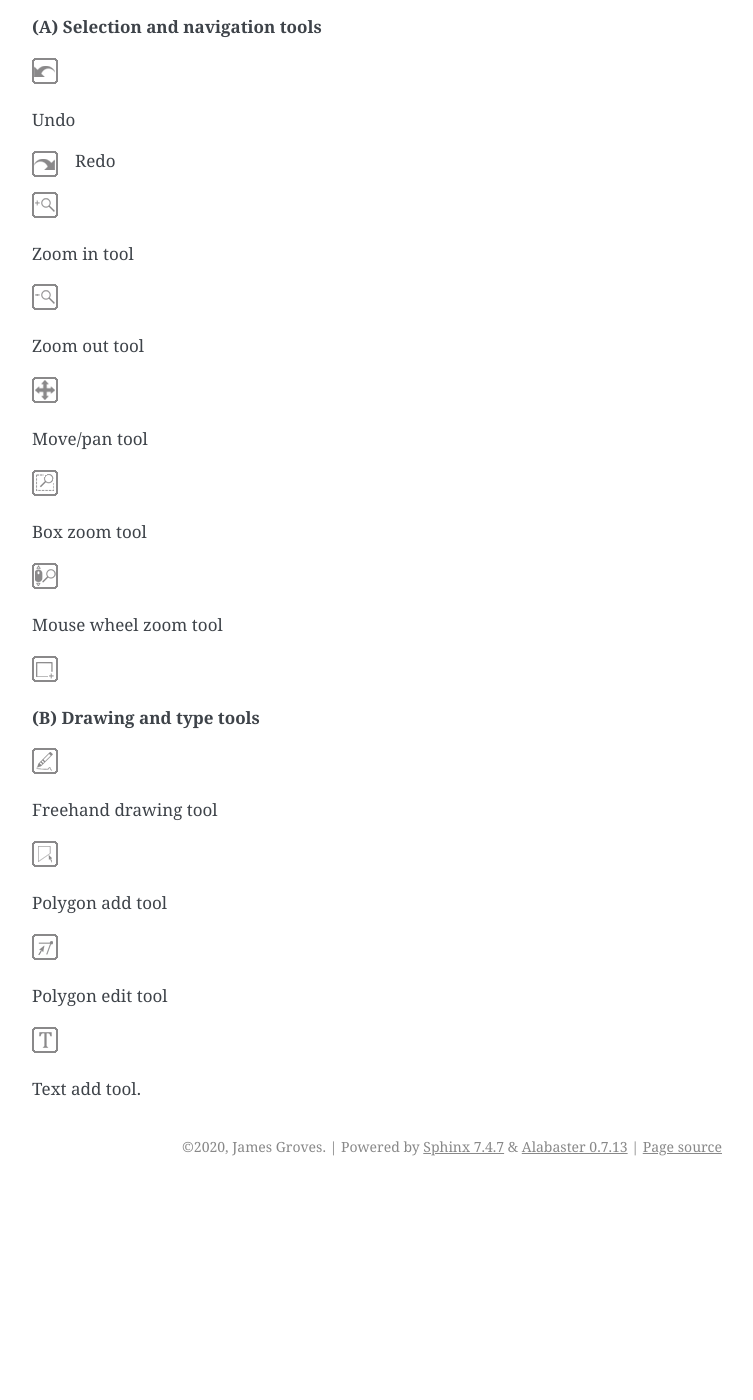
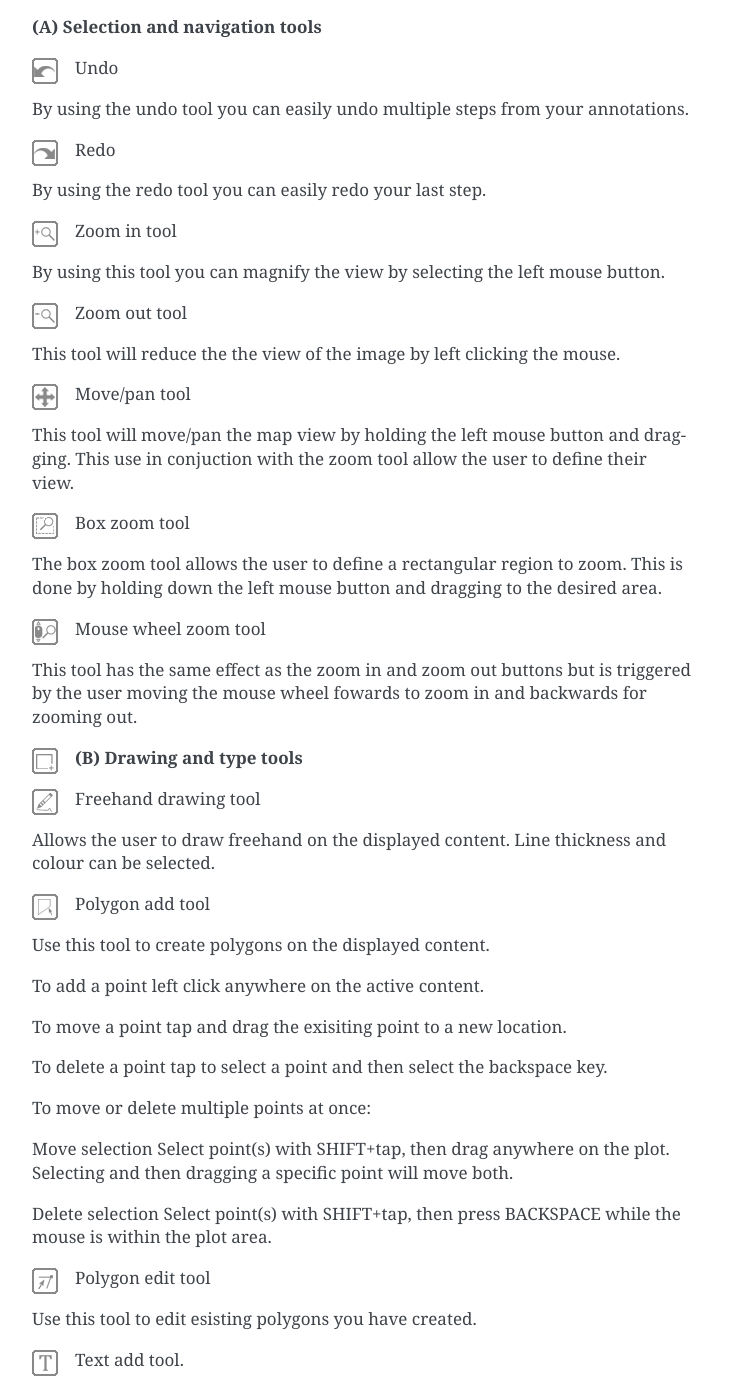
Before and after one commit to lecjlg/barc-docs, a Sphinx documentation site: the page built from docs/source/userguide.rst, in a window 1280 px wide and 1400 px high, scrolled down 1292 px. Shown: the whole window, without its empty margins (388-1141 px from the left). Built offline with Sphinx 7.4.7, drawn with Linux system fonts in a browser that asks for light colours; before the commit the page ends 2478 px from its top, so only the background shows below that.

Commit message:
more info on the main toolbar tools added

```diff
--- a/docs/source/userguide.rst
+++ b/docs/source/userguide.rst
@@ -49,8 +49,11 @@ The toolbar contains two distinct sets of tools. The first set (A) are used for
     :width: 26px
     :height: 30px
     :alt: Undo button
+    :align: left
 
 Undo
+
+By using the undo tool you can easily undo multiple steps from your annotations.
 
 .. image:: /images/redo.png
     :width: 26px
@@ -60,72 +63,121 @@ Undo
 
 Redo
 
+By using the redo tool you can easily redo your last step.
+
+
 .. image:: /images/zoomin.png
     :width: 26px
     :height: 30px
     :alt: Zoom in button
+    :align: left
+
 
 Zoom in tool
+
+By using this tool you can magnify the view by selecting the left mouse button.
 
 .. image:: /images/zoomout.png
     :width: 26px
     :height: 30px
     :alt: Zoom out button
+    :align: left
+
 
 Zoom out tool
+
+This tool will reduce the the view of the image by left clicking the mouse.
 
 .. image:: /images/move.png
     :width: 26px
     :height: 30px
     :alt: Pan/move button
+    :align: left
 
 Move/pan tool
+
+This tool will move/pan the map view by holding the left mouse button and dragging. This use in conjuction with the zoom tool allow the user to define their view.
 
 .. image:: /images/boxzoom.png
     :width: 26px
     :height: 30px
     :alt: Box selection zoom
+    :align: left
 
 Box zoom tool
+
+The box zoom tool allows the user to define a rectangular region to zoom. This is done by holding down the left mouse button and dragging to the desired area.
 
 .. image:: /images/wheelzoom.png
     :width: 26px
     :height: 30px
     :alt: Mouse wheel zoom
+    :align: left
 
 Mouse wheel zoom tool
+
+This tool has the same effect as the zoom in and zoom out buttons but is triggered by the user moving the mouse wheel fowards to zoom in and backwards for zooming out.
 
 .. image:: /images/boxadd.png
     :width: 26px
     :height: 30px
     :alt: Box add button
+    :align: left
+
+
 
 **(B) Drawing and type tools**
+
 
 .. image:: /images/freehand.png
     :width: 26px
     :height: 30px
     :alt: Freehand drawing tool
+    :align: left
 
 Freehand drawing tool
+
+Allows the user to draw freehand on the displayed content. Line thickness and colour can be selected.
 
 .. image:: /images/polyadd.png
     :width: 26px
     :height: 30px
     :alt: Polygon add tool
+    :align: left
 
 Polygon add tool
+
+Use this tool to create polygons on the displayed content.
+
+To add a point left click anywhere on the active content.
+
+To move a point tap and drag the exisiting point to a new location.
+
+To delete a point tap to select a point and then select the backspace key.
+
+To move or delete multiple points at once:
+
+Move selection
+Select point(s) with SHIFT+tap, then drag anywhere on the plot. Selecting and then dragging a specific point will move both.
+
+Delete selection
+Select point(s) with SHIFT+tap, then press BACKSPACE while the mouse is within the plot area.
+
 
 .. image:: /images/polyedit.png
     :width: 26px
     :height: 30px
     :alt: Polygon edit tool
+    :align: left
 
 Polygon edit tool
+
+Use this tool to edit esisting polygons you have created.
 
 .. image:: /images/textadd.png
     :width: 26px
     :height: 30px
     :alt: Text add tool
+    :align: left
 
 Text add tool.
```
Also changed, not shown: 5 other files.
